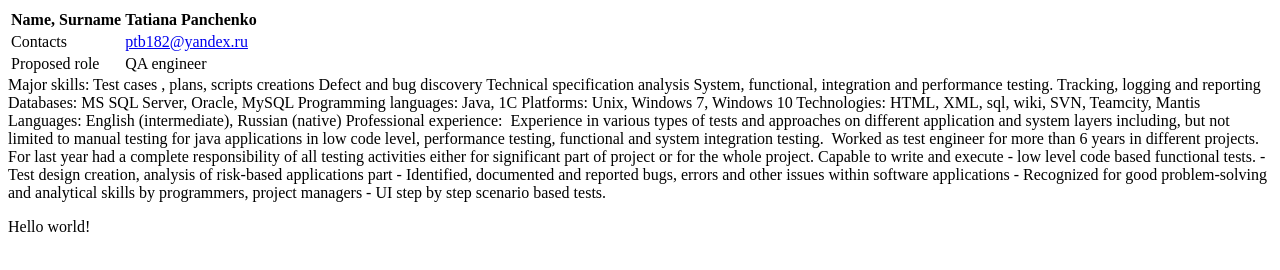
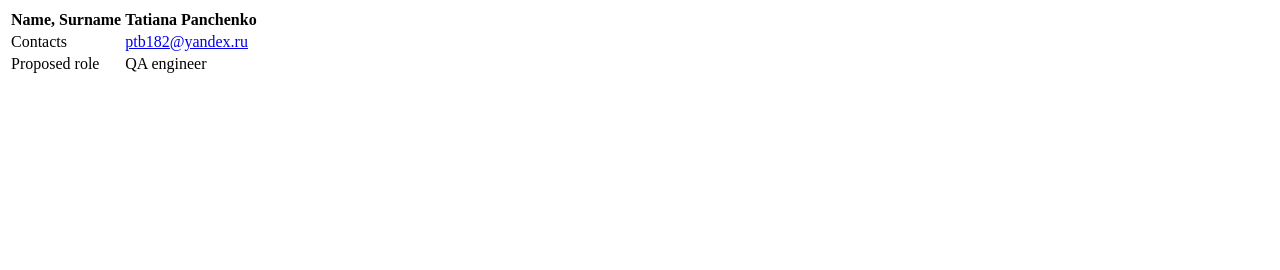
Before and after one commit to taisha111/rsschool-cv, a plain HTML site: page cv.html in a window 1280 px wide. Drawn offline with Linux system fonts and the light colour scheme.

```diff
--- a/cv.html
+++ b/cv.html
@@ -23,26 +23,5 @@
     </tr>
 </tbody>
 </table>
-Major skills:	Test cases , plans, scripts creations
-Defect and bug discovery
-Technical specification analysis
-System, functional, integration and performance testing.
-Tracking, logging and reporting
-Databases:	MS SQL Server, Oracle, MySQL
-Programming languages:	Java, 1C
-Platforms:	Unix, Windows 7, Windows 10
-Technologies:	HTML, XML, sql, wiki, SVN, Teamcity, Mantis
-Languages:	English (intermediate), Russian (native)
-
-Professional experience: 	Experience in various types of tests and approaches on different application and system layers including, but not limited to manual testing for java applications in low code level, performance testing, functional and system integration testing.
-Worked as test engineer for more than 6 years in different projects. For last year had a complete responsibility of all testing activities either for significant part of project or for the whole project. Capable to write and execute - low level code based functional tests.
-- Test design creation, analysis of risk-based applications part
-- Identified, documented and reported bugs, errors and other issues within software applications
-- Recognized for good problem-solving and analytical skills by programmers, project managers
-- UI step by step scenario based tests.
-
-
-
-    <p>Hello world!</p>
 </body>
 </html>
```
